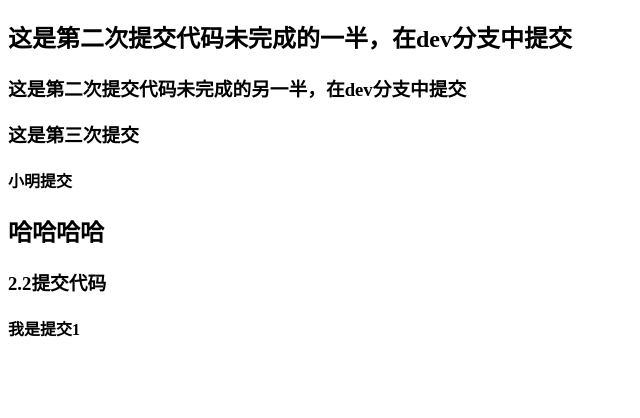
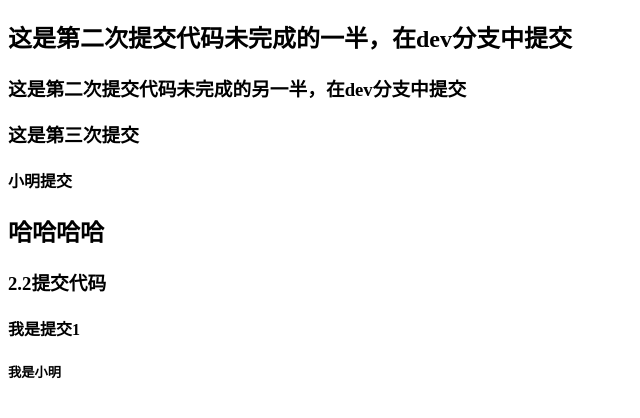
Before and after one commit to wjb-xqx/git-study, a plain HTML site: page index.html in a window 1280 px wide. Shown: the part 70-488 px from the top of the page, without its empty margins (0-640 px from the left). Drawn offline with Linux system fonts and the light colour scheme.

Commit message:
xiaoming

```diff
--- a/index.html
+++ b/index.html
@@ -21,6 +21,7 @@
         <h2>哈哈哈哈</h2>
         <h3>2.2提交代码</h3>
         <h4>我是提交1</h4>
+        <h5>我是小明</h5>
     </div>
 </body>
 </html>
```
